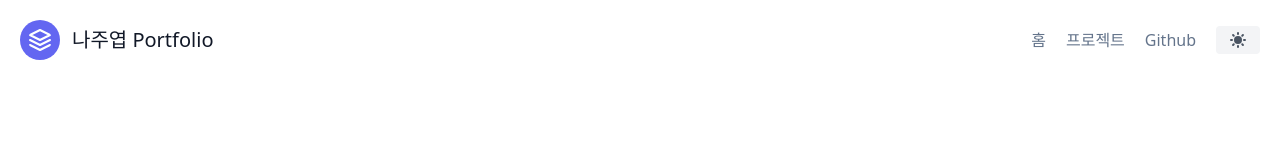
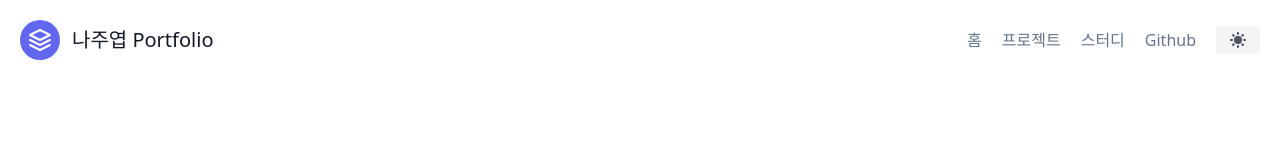
Before and after one commit to PMtHk/Na-Portfolio, a Next.js app: page / in a window 1280 px wide. Shown: the top 160 px of the page. Built offline with nearby package versions, Linux system fonts and the light colour scheme.

Commit message:
header navbar에 스터디 항목 추가

```diff
--- a/components/header.js
+++ b/components/header.js
@@ -29,6 +29,9 @@ export default function Header() {
             <Link href='/projects'>
               <a className='mr-5 hover:text-gray-900'>프로젝트</a>
             </Link>
+            <Link href='/studies'>
+              <a className='mr-5 hover:text-gray-900'>스터디</a>
+            </Link>
             <a
               href='https://github.com/PMtHk'
               className='mr-5 hover:text-gray-900'
```
